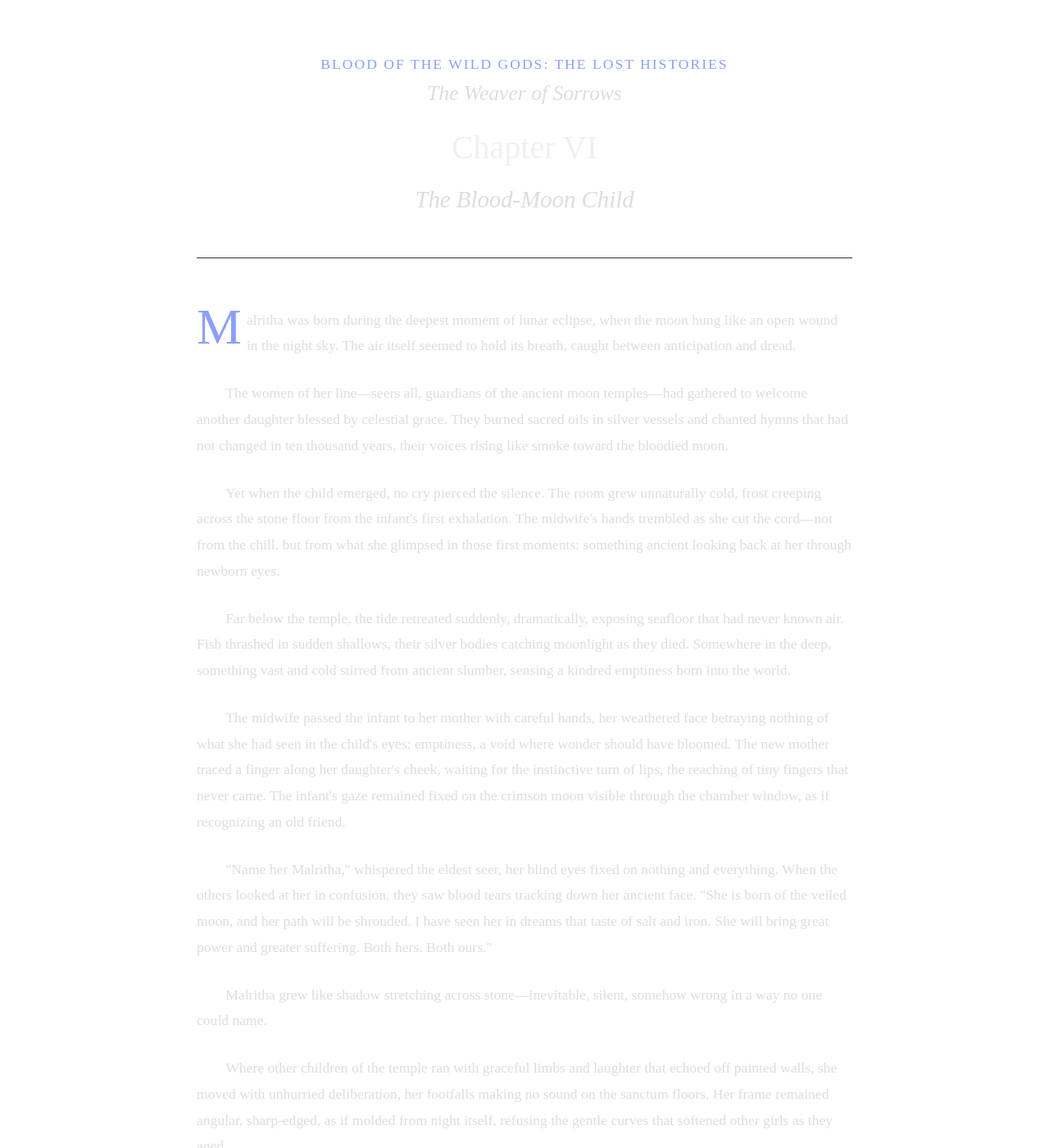
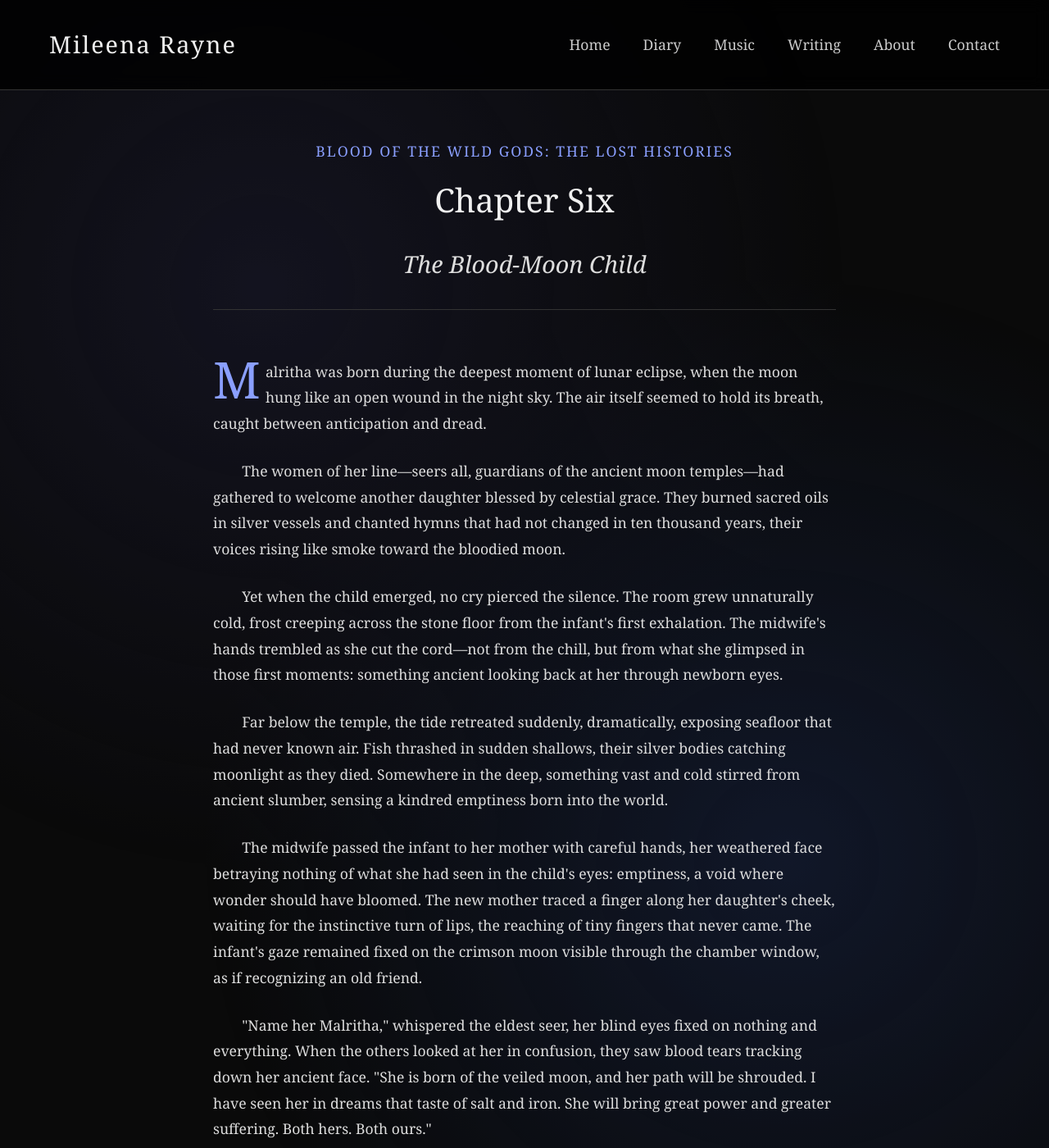
Before and after one commit to Mileena28/Mileena28.github.io, a Jekyll site: the page built from _chapters/lost-histories/weaver-of-sorrows/chapter-06.html, in a window 1280 px wide and 1400 px high. Shown: the whole window at 82% size. Built offline with Jekyll 4.4.1, drawn with Linux system fonts in a browser that asks for light colours; some of the changed text lies outside the part shown.

Commit message:
Update chapter-06.html

```diff
--- a/_chapters/lost-histories/weaver-of-sorrows/chapter-06.html
+++ b/_chapters/lost-histories/weaver-of-sorrows/chapter-06.html
@@ -1,140 +1,12 @@
 ---
-layout: default
-title: The Blood-Moon Child - Blood of the Wild Gods: The Lost Histories
+layout: chapter
+book_title: "Blood of the Wild Gods: The Lost Histories"
+story_title: "The Weaver of Sorrows"
+title: "Chapter Six"
+subtitle: "The Blood-Moon Child"
 permalink: /chapters/lost-histories/weaver-of-sorrows/chapter-06/
 ---
 
-<style>
-    .chapter-container {
-        max-width: 800px;
-        margin: 0 auto;
-        padding: 60px 20px;
-    }
-
-    .chapter-header {
-        text-align: center;
-        margin-bottom: 60px;
-        padding-bottom: 30px;
-        border-bottom: 1px solid #333;
-    }
-
-    .book-title {
-        color: #8a9fff;
-        font-size: 1.1em;
-        text-transform: uppercase;
-        letter-spacing: 2px;
-        margin-bottom: 10px;
-    }
-
-    .story-title {
-        font-size: 1.6em;
-        color: #ddd;
-        font-weight: 300;
-        margin-bottom: 20px;
-        font-style: italic;
-    }
-
-    .chapter-title {
-        font-size: 2.5em;
-        color: #f0f0f0;
-        font-weight: 300;
-        margin-bottom: 20px;
-    }
-
-    .chapter-subtitle {
-        font-size: 1.8em;
-        color: #ddd;
-        font-weight: 300;
-        font-style: italic;
-    }
-
-    .chapter-content {
-        color: #ddd;
-        font-size: 1.1em;
-        line-height: 1.8;
-    }
-
-    .chapter-content p {
-        margin-bottom: 1.5em;
-        text-indent: 2em;
-    }
-
-    .chapter-content p:first-of-type {
-        text-indent: 0;
-    }
-
-    .chapter-content p:first-of-type::first-letter {
-        font-size: 3.5em;
-        float: left;
-        line-height: 1;
-        margin-right: 0.1em;
-        margin-top: -0.1em;
-        font-weight: 300;
-        color: #8a9fff;
-    }
-
-    .chapter-content em {
-        color: #a8b5ff;
-        font-style: italic;
-        letter-spacing: 0.5px;
-    }
-
-    .navigation {
-        margin-top: 60px;
-        padding-top: 30px;
-        border-top: 1px solid #333;
-        display: flex;
-        justify-content: space-between;
-        align-items: center;
-    }
-
-    .nav-link {
-        color: #8a9fff;
-        text-decoration: none;
-        transition: all 0.3s ease;
-        padding: 10px 20px;
-        border: 1px solid transparent;
-        border-radius: 25px;
-    }
-
-    .nav-link:hover {
-        color: #a8b5ff;
-        border-color: #8a9fff;
-        background: rgba(138, 159, 255, 0.1);
-    }
-
-    @media (max-width: 768px) {
-        .chapter-title {
-            font-size: 2em;
-        }
-
-        .chapter-subtitle {
-            font-size: 1.5em;
-        }
-
-        .story-title {
-            font-size: 1.3em;
-        }
-
-        .chapter-content {
-            font-size: 1em;
-        }
-
-        .chapter-content p:first-of-type::first-letter {
-            font-size: 3em;
-        }
-    }
-</style>
-
-<div class="chapter-container">
-    <div class="chapter-header">
-        <div class="book-title">Blood of the Wild Gods: The Lost Histories</div>
-        <div class="story-title">The Weaver of Sorrows</div>
-        <h1 class="chapter-title">Chapter VI</h1>
-        <h2 class="chapter-subtitle">The Blood-Moon Child</h2>
-    </div>
-
-    <div class="chapter-content">
         <p>Malritha was born during the deepest moment of lunar eclipse, when the moon hung like an open wound in the night sky. The air itself seemed to hold its breath, caught between anticipation and dread.</p>
 
         <p>The women of her line—seers all, guardians of the ancient moon temples—had gathered to welcome another daughter blessed by celestial grace. They burned sacred oils in silver vessels and chanted hymns that had not changed in ten thousand years, their voices rising like smoke toward the bloodied moon.</p>
@@ -206,10 +78,3 @@
         <p>And yet, for all her power to see the tapestry of others' lives, her own remained a barren thread, singular and cold, untouched by the warmth of connection, unbranched by possibility. In the vast pattern of existence, she was a singular line, straight and unbroken, leading nowhere but into deeper isolation.</p>
 
         <p>Until he came.</p>
-    </div>
-
-    <div class="navigation">
-        <a href="/writing.html" class="nav-link">← Back to Writing</a>
-        <a href="/chapters/lost-histories/weaver-of-sorrows/chapter-07.html" class="nav-link">Next Chapter →</a>
-    </div>
-</div>
```
